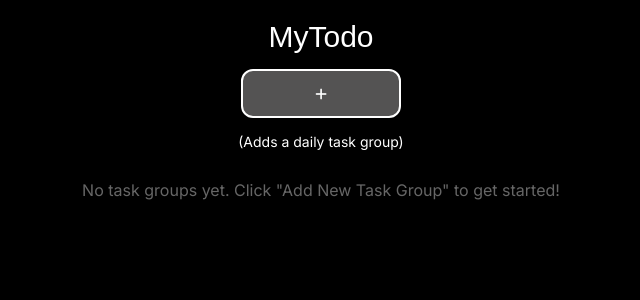
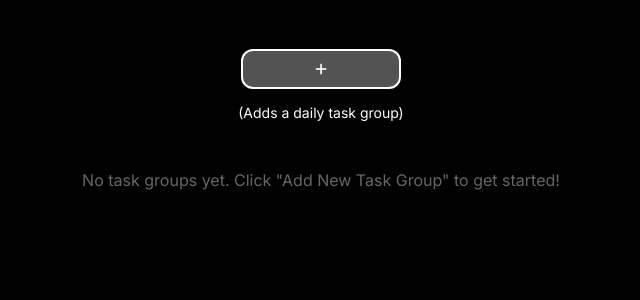
Before and after one commit to abhishekk119/new-todo, a React (Vite) app: page / in a window 1280 px wide. Shown: the top 300 px of the page, without its empty margins (319-959 px from the left). Built offline with nearby package versions, Linux system fonts and the light colour scheme; a web font is replaced by a local one.

Commit message:
Added new features

```diff
--- a/src/App.jsx
+++ b/src/App.jsx
@@ -529,9 +529,6 @@ function App() {
   return (
     <>
       <div className="navbar">
-        <div className="logo" style={{ color: "white" }}>
-          <p>MyTodo</p>
-        </div>
         <button className="addnewtaskgroupbutton" onClick={updateTaskGroup}>
           <i class="fa-solid fa-plus"></i>
         </button>
--- a/src/index.css
+++ b/src/index.css
@@ -198,7 +198,7 @@
   width: 100%;
   background-color: black;
   margin-top: 20px;
-  margin-bottom: 10px;
+
   padding: 0;
   gap: 15px;
 }
@@ -257,7 +257,7 @@ body {
 }
 
 .addnewtaskgroupbutton {
-  height: 70px;
+  height: 40px;
   width: 160px;
   border: 2px solid white;
   border-radius: 12px;
```
